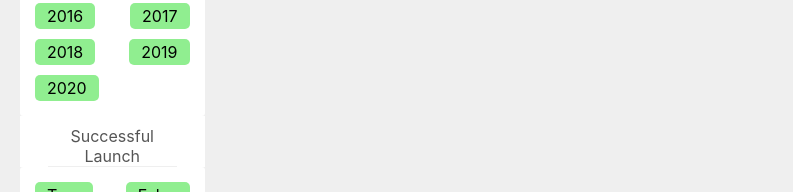
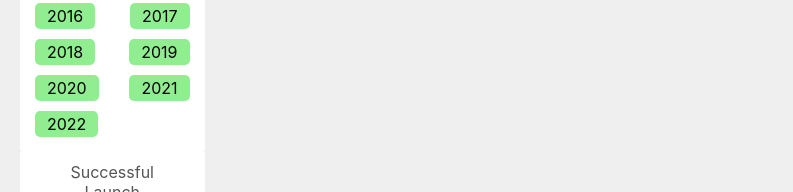
Before and after one commit to rohan-pareek/spacex-launch-programs, a React (Create React App) app: page / in a window 1280 px wide. Shown: the part 320-512 px from the top of the page, without its empty margins (0-793 px from the left). Built offline with nearby package versions, Linux system fonts and the light colour scheme; no server answers.

Commit message:
updated the supported years

```diff
--- a/src/Components/Filter.js
+++ b/src/Components/Filter.js
@@ -6,7 +6,7 @@ import { fetchPrograms } from '../actions/programs';
 function Filter(props) {
 
     const years = [
-        2006, 2007, 2008, 2009, 2010, 2011, 2012, 2013, 2014, 2015, 2016, 2017, 2018, 2019, 2020
+        2006, 2007, 2008, 2009, 2010, 2011, 2012, 2013, 2014, 2015, 2016, 2017, 2018, 2019, 2020, 2021, 2022
     ]
 
     const [activeYear, setActiveYear] = useState(null);
@@ -82,7 +82,7 @@ function Filter(props) {
         return () => {
             window.removeEventListener('keydown', handleListner);
         };
-    },);
+    });
 
     return (
         <>
```
